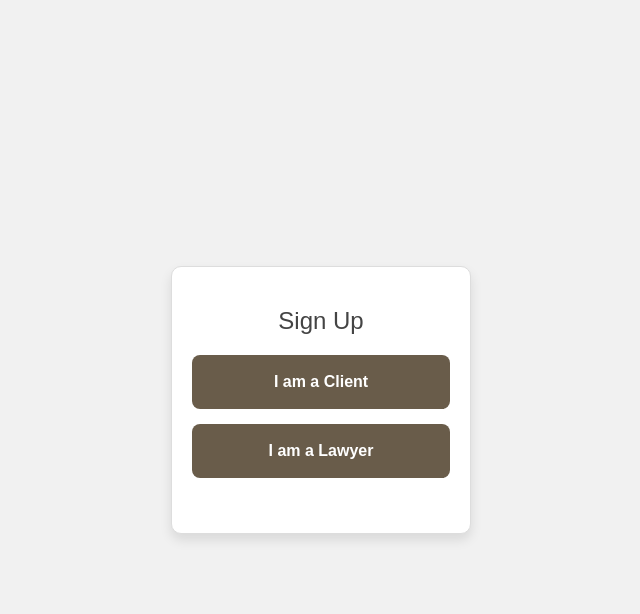
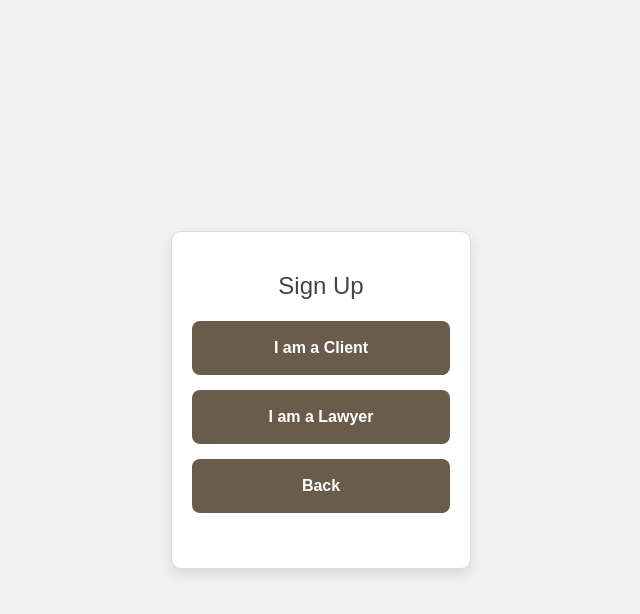
Before and after one commit to siddsp02/LawReach, a Flask app: page /sign-up in a window 1280 px wide. Shown: the top 614 px of the page, without its empty margins (319-959 px from the left). Run offline with Flask 3, Linux system fonts and the light colour scheme.

Commit message:
added back button to signup

```diff
--- a/src/templates/sign-up.html
+++ b/src/templates/sign-up.html
@@ -17,6 +17,7 @@
         <h1>Sign Up</h1>
         <a href="{{ url_for('client_sign_up') }}"> I am a Client </a>
         <a href="{{ url_for('lawyer_sign_up') }}"> I am a Lawyer </a>
+        <a href="{{ url_for('index')}}"> Back </a>
     </div>
 </body>
 
```
